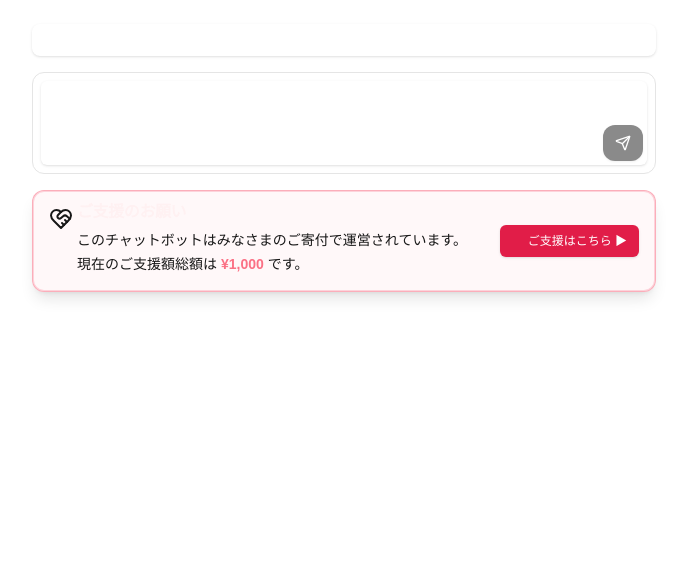
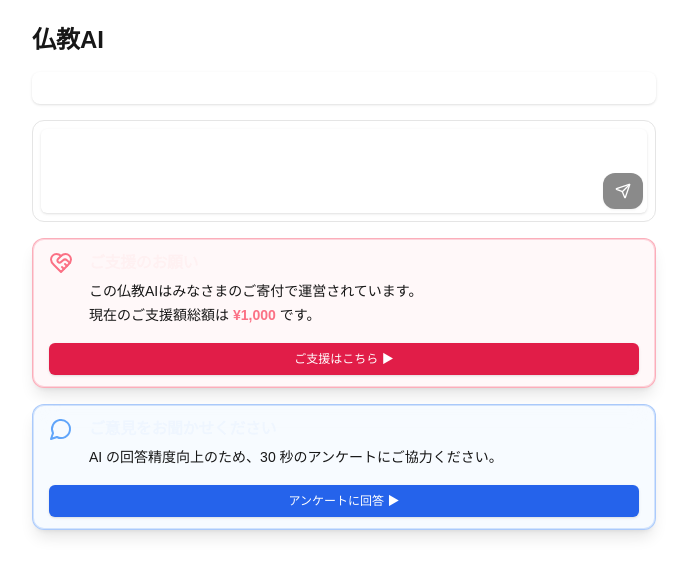
Before and after one commit to ttizze/pali-canon-chatbot, a Next.js app: page / in a window 1280 px wide. Shown: the top 576 px of the page, without its empty margins (296-983 px from the left). Built offline with nearby package versions, Linux system fonts and the light colour scheme.

Commit message:
チャットページにフィードバックを促すアラートコンポーネントを追加し、支援を促すアラートコンポーネントを改善

```diff
--- a/src/app/page.tsx
+++ b/src/app/page.tsx
@@ -9,7 +9,8 @@ import ReactMarkdown from "react-markdown";
 import rehypeRaw from "rehype-raw";
 import remarkGfm from "remark-gfm";
 import { Alert, AlertDescription, AlertTitle } from "@/components/ui/alert";
-import { HeartHandshake } from "lucide-react";
+import { HeartHandshake, MessageCircle } from "lucide-react";
+
 export default function ChatPage() {
 	const { messages, input, handleInputChange, handleSubmit, isLoading } =
 		useChat({
@@ -19,6 +20,7 @@ export default function ChatPage() {
 
 	return (
 		<main className="mx-auto flex max-w-2xl flex-col gap-4 p-6">
+			<h1 className="text-2xl font-bold">仏教AI</h1>
 			{/* メッセージ表示エリア */}
 			<div className="flex-1 space-y-4 overflow-y-auto rounded-lg p-4 shadow">
 				{messages.map((m) => (
@@ -82,17 +84,16 @@ export default function ChatPage() {
 			{/* --- 💖 Support Callout ここから --- */}
 			<Alert
 				variant="default"
-  /* カード本体 ── ほんのり赤み＋ガラス感＋リング */
 				className="
-    group relative flex flex-col sm:flex-row items-start sm:items-center gap-4
+					group relative flex flex-col gap-4
 					rounded-xl border border-rose-500/40
-    bg-rose-400/5 dark:bg-rose-500/15      /* ① 背景にうっすら赤系 */
+					bg-rose-400/5 dark:bg-rose-500/15
 					backdrop-blur-md shadow-lg
-    ring-1 ring-inset ring-rose-500/20     /* ② リングで縁を強調 */
+					ring-1 ring-inset ring-rose-500/20
 					transition-colors
 				"
 			>
-  {/* ③ ホバー時にふわっと光るグロー */}
+				{/* グロー用レイヤー */}
 				<span
 					className="
 						pointer-events-none absolute inset-0 -z-10 rounded-[inherit]
@@ -101,28 +102,28 @@ export default function ChatPage() {
 					"
 				/>
 
-  {/* アイコン */}
+				{/* アイコン＋テキスト */}
+				<div className="flex items-start gap-4">
 					<HeartHandshake className="h-6 w-6 shrink-0 text-rose-400" />
-
-  {/* テキスト */}
 					<div className="flex-1 space-y-1">
 						<AlertTitle className="text-base font-semibold text-rose-50">
 							ご支援のお願い
 						</AlertTitle>
 						<AlertDescription className="text-sm leading-6">
-      このチャットボットはみなさまのご寄付で運営されています。<br />
+							この仏教AIはみなさまのご寄付で運営されています。<br />
 							現在のご支援額総額は
 							<span className="mx-1 font-bold text-rose-400">¥1,000</span>
 							です。
 						</AlertDescription>
 					</div>
+				</div>
 
-  {/* CTA ボタン */}
+				{/* CTA ボタン – テキストの下＆幅いっぱい */}
 				<Button
 					asChild
 					size="sm"
 					className="
-      mt-2 sm:mt-0 whitespace-nowrap
+						w-full
 						bg-rose-600 hover:bg-rose-700 text-white
 					"
 				>
@@ -136,6 +137,59 @@ export default function ChatPage() {
 				</Button>
 			</Alert>
 			{/* --- 💖 Support Callout ここまで --- */}
+			{/* --- 📝 Feedback Callout ここから --- */}
+			<Alert
+				variant="default"
+				className="
+					group relative flex flex-col gap-4
+					rounded-xl border border-blue-500/40
+					bg-blue-400/5 dark:bg-blue-500/15
+					backdrop-blur-md shadow-lg
+					ring-1 ring-inset ring-blue-500/20
+					transition-colors
+				"
+			>
+				{/* グロー用レイヤー */}
+				<span
+					className="
+						pointer-events-none absolute inset-0 -z-10 rounded-[inherit]
+						opacity-0 group-hover:opacity-100
+						bg-blue-500/20 blur-lg transition-opacity duration-500
+					"
+				/>
+
+				{/* アイコン + テキストを 1 行に */}
+				<div className="flex items-start gap-4">
+					<MessageCircle className="h-6 w-6 shrink-0 text-blue-400" />
+					<div className="flex-1 space-y-1">
+						<AlertTitle className="text-base font-semibold text-blue-50">
+							ご意見をお聞かせください
+						</AlertTitle>
+						<AlertDescription className="text-sm leading-6">
+							AI の回答精度向上のため、30&nbsp;秒のアンケートにご協力ください。
+						</AlertDescription>
+					</div>
+				</div>
+
+				{/* CTA ボタン – 文言の下＆幅いっぱい */}
+				<Button
+					asChild
+					size="sm"
+					className="
+						w-full
+						bg-blue-600 hover:bg-blue-700 text-white
+					"
+				>
+					<Link
+						href="https://forms.gle/L5YajsYhQBEMkN1e8"
+						target="_blank"
+						rel="noopener noreferrer"
+					>
+						アンケートに回答&nbsp;▶
+					</Link>
+				</Button>
+			</Alert>
+			{/* --- 📝 Feedback Callout ここまで --- */}
 		</main>
 	);
 }
```
Lines whose indentation alone changed are shown as unchanged.
